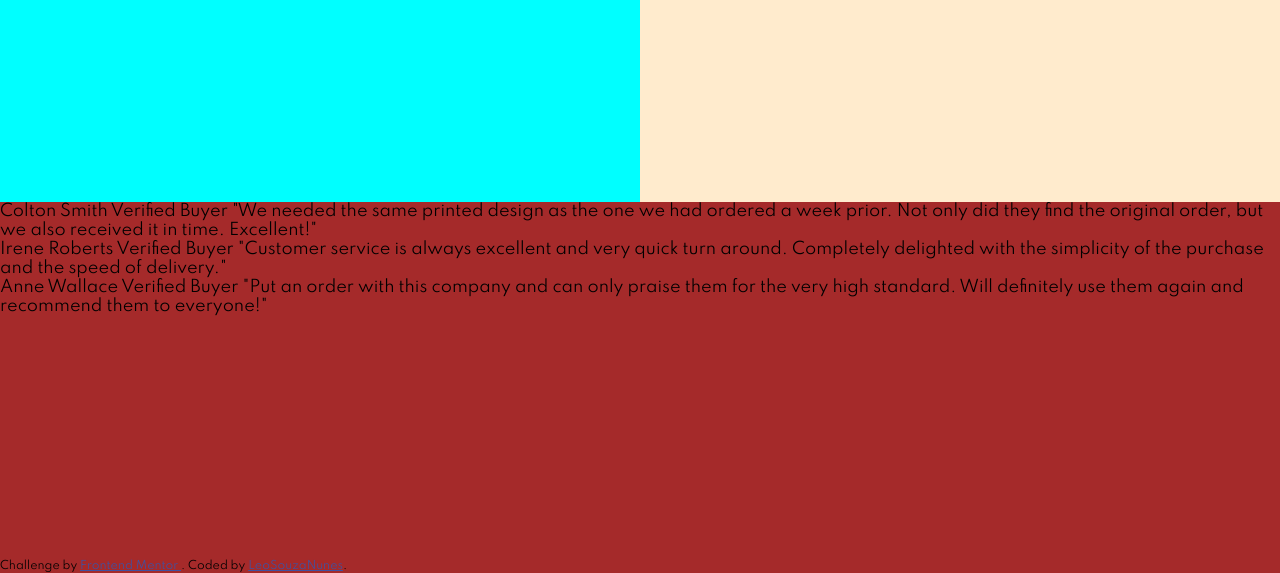
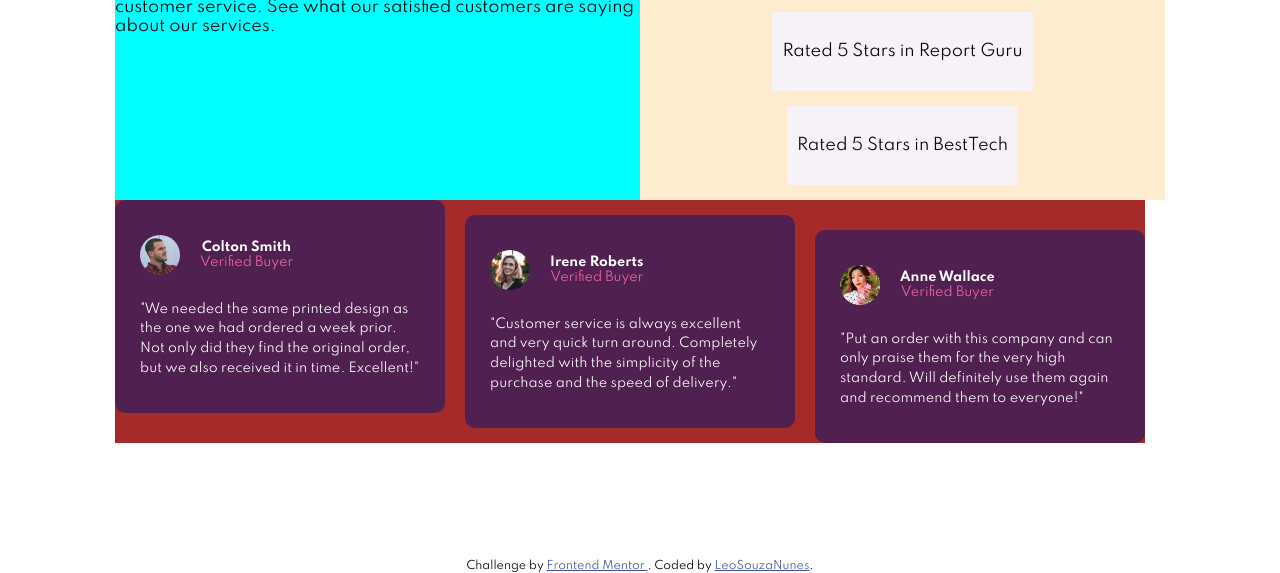
Before and after one commit to LeoSouzaNunes/social-proof-section-master, a plain HTML site: page index.html in a window 1280 px wide. Shown: the part 227-800 px from the top of the page. Drawn offline with Linux system fonts and the light colour scheme.

Commit message:
style added on profiles and wraping content

```diff
--- a/index.html
+++ b/index.html
@@ -26,6 +26,8 @@
 </head>
 
 <body>
+  <div class="main-content">
+    <div class="top-content">
       <header style="background-color: aqua;">
         <h1>10,000+ of our users love our products.</h1>
 
@@ -42,32 +44,67 @@
         <span>Rated 5 Stars in BestTech</span>
 
       </div>
+    </div>
     <div style="background-color: brown;" class="profiles">
 
-    <div class="profile">
-      Colton Smith
-      Verified Buyer
+      <div id="first-profile" class="profile">
+        <div class="profile-top">
+
+          <img src="images/image-colton.jpg" alt="Colton's profile picture">
+          <div class="name-status">
+            <span class="name">Colton Smith</span>
+            <span class="status">Verified Buyer</span>
+          </div>
+
+        </div>
+
+        <p class="comment">
           "We needed the same printed design as the one we had ordered a week prior.
           Not only did they find the original order, but we also received it in time.
           Excellent!"
-    </div>
-
-    <div class="profile">
-      Irene Roberts
-      Verified Buyer
-      "Customer service is always excellent and very quick turn around. Completely
-      delighted with the simplicity of the purchase and the speed of delivery."
+        </p>
 
       </div>
 
-    <div class="profile">
+      <div id="second-profile" class="profile">
 
-      Anne Wallace
-      Verified Buyer
+        <div class="profile-top">
+
+          <img src="images/image-irene.jpg" alt="Colton's profile picture">
+          <div class="name-status">
+            <span class="name">Irene Roberts</span>
+            <span class="status">Verified Buyer</span>
+          </div>
+
+        </div>
+
+        <p class="comment">
+          "Customer service is always excellent and very quick turn around. Completely
+          delighted with the simplicity of the purchase and the speed of delivery."
+        </p>
+
+      </div>
+
+      <div id="third-profile" class="profile">
+
+        <div class="profile-top">
+
+          <img src="images/image-anne.jpg" alt="Colton's profile picture">
+          <div class="name-status">
+            <span class="name">Anne Wallace</span>
+            <span class="status">Verified Buyer</span>
+          </div>
+
+        </div>
+
+        <p class="comment">
           "Put an order with this company and can only praise them for the very high
           standard. Will definitely use them again and recommend them to everyone!"
+        </p>
+
       </div>
 
+    </div>
   </div>
   <div class="attribution">
     Challenge by
--- a/sass/_mixins.sass
+++ b/sass/_mixins.sass
@@ -0,0 +1,16 @@
+
+@mixin flex($wrap:false,$center:false)
+    display: flex
+    @if $wrap
+        flex-wrap: wrap
+    @else
+        flex-wrap: nowrap
+        @if $center
+            justify-content: center
+            align-items: center
+
+@mixin width($size, $min:false)
+    @if $min
+        min-width: $size
+    @else
+        width: $size
--- a/sass/_variables.sass
+++ b/sass/_variables.sass
@@ -0,0 +1,6 @@
+$Very-Dark-Magenta: hsl(300, 43%, 22%)
+$Soft-Pink: hsl(333, 80%, 67%)
+
+$Dark-Grayish-Magenta: hsl(303, 10%, 53%)
+$Light-Grayish-Magenta: hsl(300, 24%, 96%)
+$White: hsl(0, 0%, 100%)
--- a/sass/styles.sass
+++ b/sass/styles.sass
@@ -1,15 +1,86 @@
-body
-    min-height: 100vh
+@use 'mixins'
+@use 'variables'
 
-    display: grid
-    grid-template-columns: 1fr 1fr
-
+*
     margin: 0
     padding: 0
     box-sizing: border-box
     transition: .4s
+
+body
+    @include mixins.flex($wrap:false, $center:true)
+    background-color: variables.$White
+    min-height: 100vh
     font-family: 'Spartan', sans-serif
 
-.profiles
-    grid-column-start: -3
-    grid-column-end: -1
+.main-content
+    width: fit-content
+
+    .top-content
+        @include mixins.flex($wrap:true, $center:false)
+
+        header
+            max-width: 525px
+
+        .ratings
+            @include mixins.flex($wrap:false,$center:true)
+            flex-direction: column
+            gap: 15px
+            padding: 15px 0px
+            min-width: 525px
+            span
+                padding: 30px 10px
+                background-color: variables.$Light-Grayish-Magenta
+
+    #first-profile
+        margin-bottom: 30px
+
+    #second-profile
+        margin-top: 15px
+        margin-bottom: 15px
+
+    #third-profile
+        margin-top: 30px
+
+    .profiles
+        width: fit-content
+        @include mixins.flex($wrap:true, $center:false)
+        gap: 20px
+        .profile
+            display: flex
+            flex-direction: column
+            gap: 25px
+
+            max-width: 330px
+            padding: 35px 25px
+
+            border-radius: 10px
+            background-color: variables.$Very-Dark-Magenta
+
+            p,span
+                font-size: 0.794rem
+
+            &-top
+                display: flex
+                gap: 20px
+                img
+                    width: 40px
+                    height: 40px
+                    border-radius: 50%
+
+                .name-status
+                    display: flex
+                    justify-content: center
+                    align-items: center
+                    flex-direction: column
+                    .name
+                        font-weight: bold
+                        color: variables.$White
+
+                    .status
+                        color: variables.$Soft-Pink
+
+            .comment
+                color: variables.$White
+                line-height: 1.55
+                letter-spacing: 0.004rem
```
Also changed, not shown: css/styles.css, 1 other file. Lines whose indentation alone changed are shown as unchanged.
